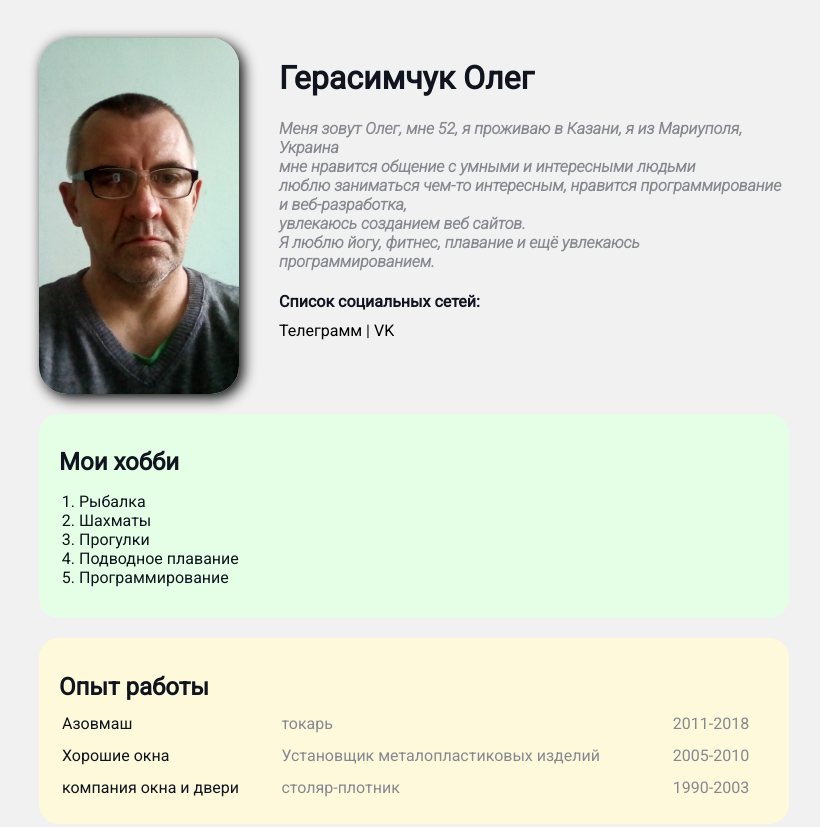
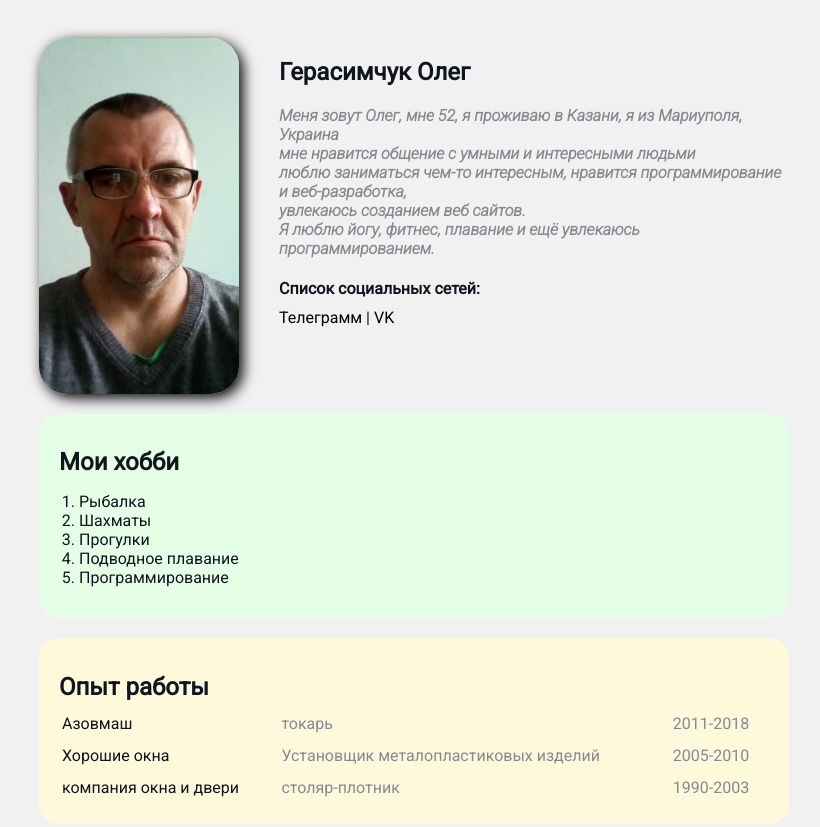
Before and after one commit to olegger69/Gerasimchuk-Rezume, a plain HTML site: page index.html in a window 1280 px wide. Shown: the top 827 px of the page, without its empty margins (226-1046 px from the left). Drawn offline with Linux system fonts and the light colour scheme.

Commit message:
Update index.html

```diff
--- a/index.html
+++ b/index.html
@@ -20,7 +20,7 @@
 
             <div class="info-text">
 
-                <h1>Герасимчук Олег</h1>
+                <h2>Герасимчук Олег</h2>
 
                 <p>
                     Меня зовут Олег, мне 52, я проживаю в Казани, <strong>я из Мариуполя,
```
